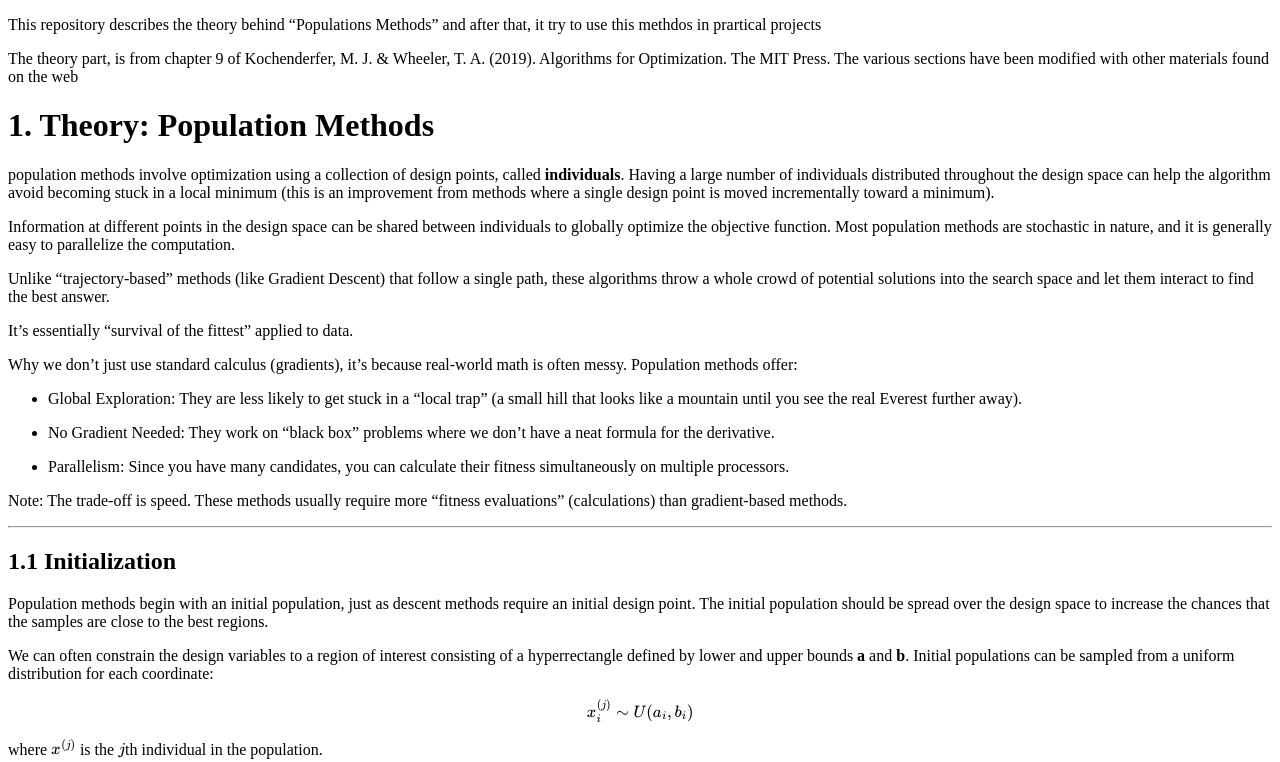
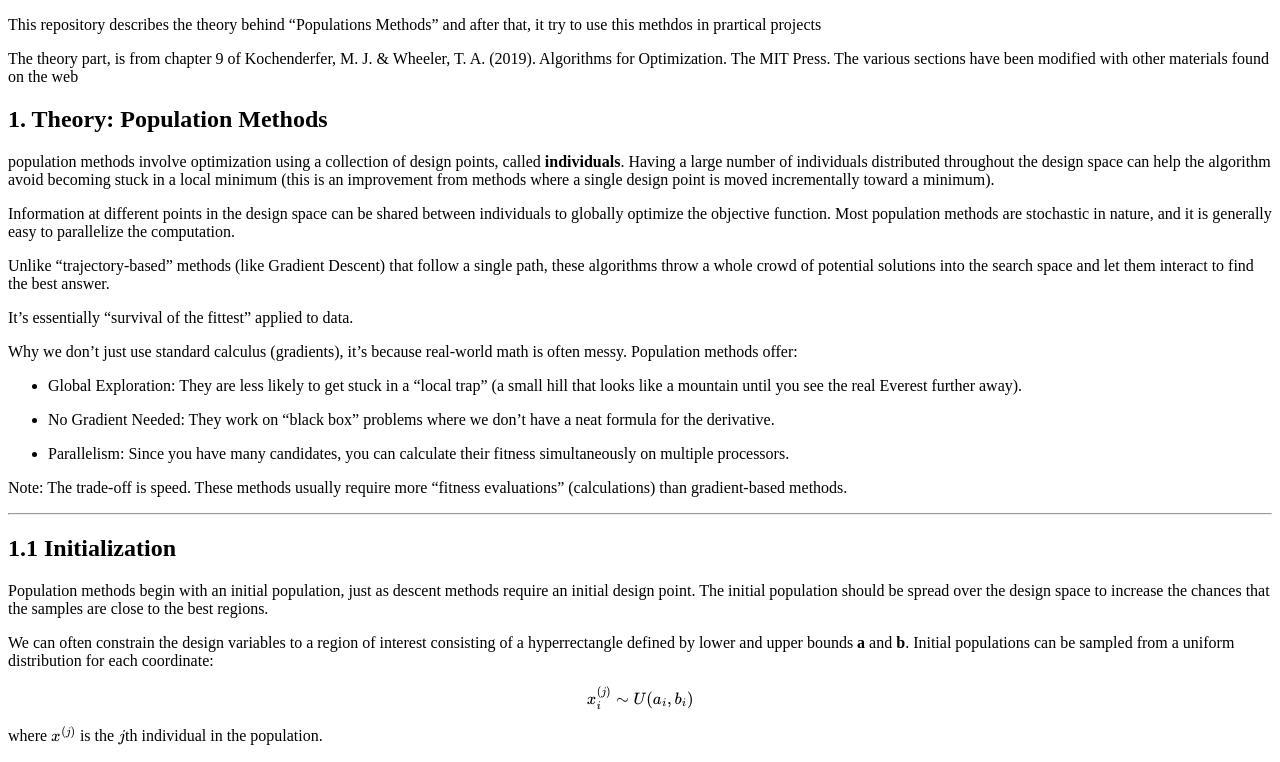
Before and after one commit to EdoPedrocchi/Algorithm-for-Optimization, a Jekyll site: the page built from index.md, in a window 1280 px wide. Shown: the top 762 px of the page. Built offline with Jekyll 4.4.1, drawn with Linux system fonts in a browser that asks for light colours; grey boxes are pictures that could not be loaded.

```diff
--- a/index.md
+++ b/index.md
@@ -5,7 +5,7 @@ This repository describes the theory behind "Populations Methods" and after that
 
 The theory part, is from chapter 9 of Kochenderfer, M. J. & Wheeler, T. A. (2019). Algorithms for Optimization. The MIT Press. The various sections have been modified with other materials found on the web
 
-# 1. Theory: Population Methods
+## 1. Theory: Population Methods
 
 population methods involve optimization using a collection of design points, called **individuals**. Having a large number of individuals distributed throughout the design space can help the algorithm avoid becoming stuck in a local minimum (this is an improvement from methods  where a single design point is moved incrementally toward a minimum).
 
```
